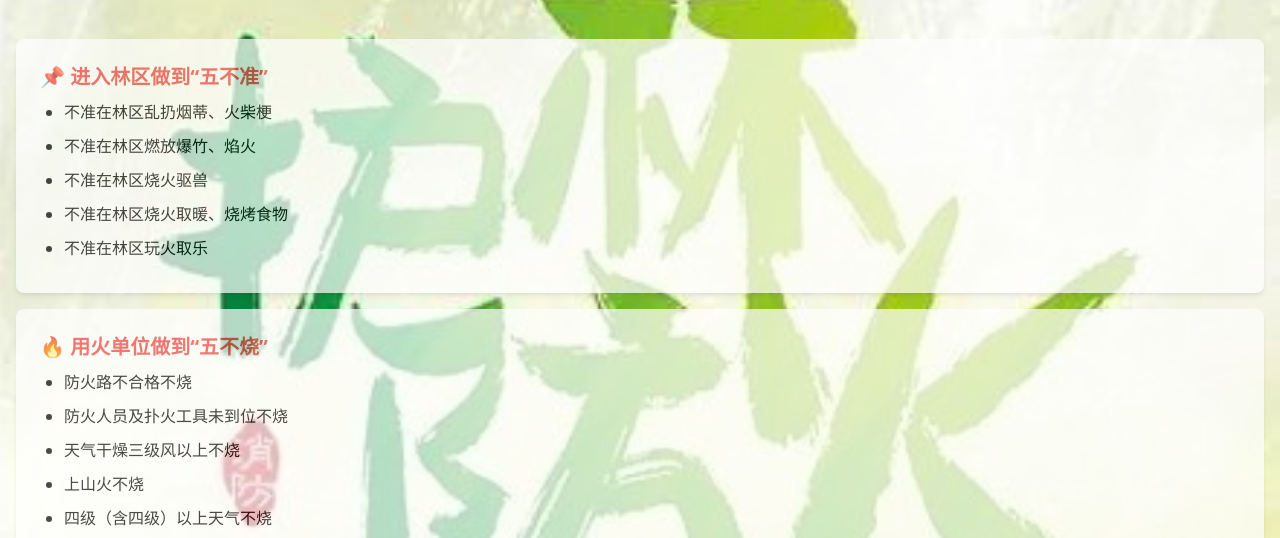
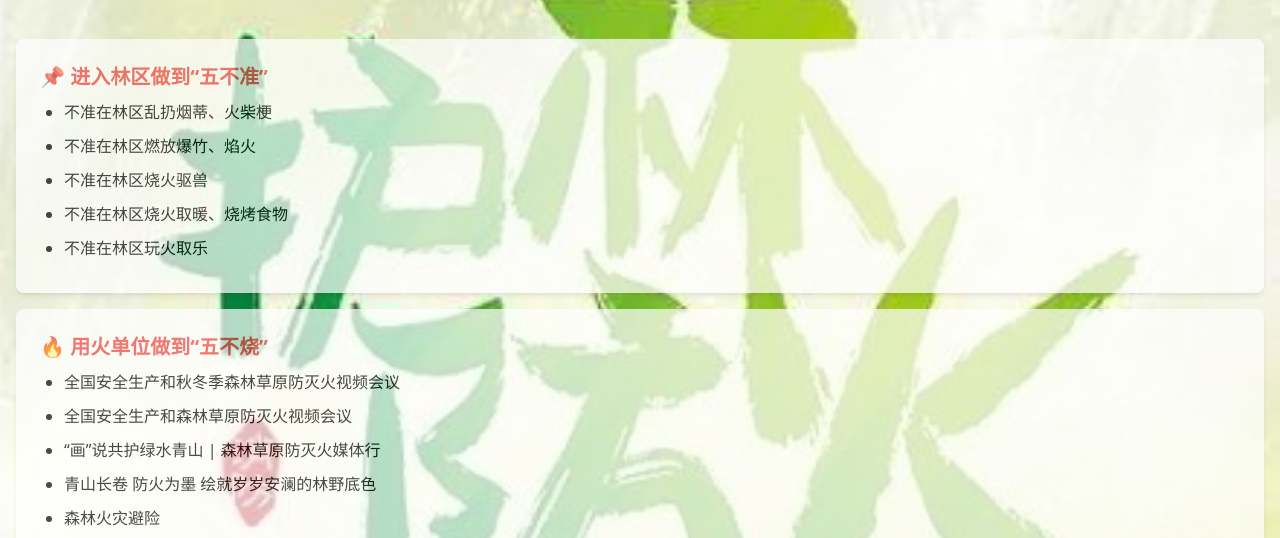
Before and after one commit to jilongT/51safety, a plain HTML site: page index.html in a window 1280 px wide. Shown: the part 263-801 px from the top of the page. Drawn offline with nearby package versions, Linux system fonts and the light colour scheme.

Commit message:
Update index.html

```diff
--- a/index.html
+++ b/index.html
@@ -63,11 +63,11 @@
         <div class="bg-white p-6 rounded-lg shadow-md mb-4">
             <h2 class="text-red-500 text-xl font-bold mb-2">🔥 用火单位做到“五不烧”</h2>
             <ul class="list-disc pl-6">
-                <li class="mb-2">防火路不合格不烧</li>
-                <li class="mb-2">防火人员及扑火工具未到位不烧</li>
-                <li class="mb-2">‌天气干燥三级风以上不烧</li>
-                <li class="mb-2">上山火不烧</li>
-				<li class="mb-2">四级（含四级）以上天气不烧</li>
+                <li class="mb-2"><a href="https://h.xinhuaxmt.com/vh512/share/12204742?d=134da1c&channel=weixin&time=1727182915457">全国安全生产和秋冬季森林草原防灭火视频会议</a></li>
+                <li class="mb-2"><a href="https://https://www.gov.cn/yaowen/liebiao/202502/content_7005651.htm">全国安全生产和森林草原防灭火视频会议</a></li>
+                <li class="mb-2"><a href="https://mp.weixin.qq.com/s/kM_I0KhNJpmXBVNVzRE5hA">“画”说共护绿水青山 | 森林草原防灭火媒体行</a>‌</li>
+                <li class="mb-2"><a href="https://mp.weixin.qq.com/s/jaJhadZBzwWUFzN_lf-P7g">青山长卷 防火为墨 绘就岁岁安澜的林野底色</a></li>
+				<li class="mb-2"><a href="https://www.mem.gov.cn/kp/zrzh/202309/t20230928_464662.shtml">森林火灾避险</a></li>
             </ul>
         </div>
 
```
